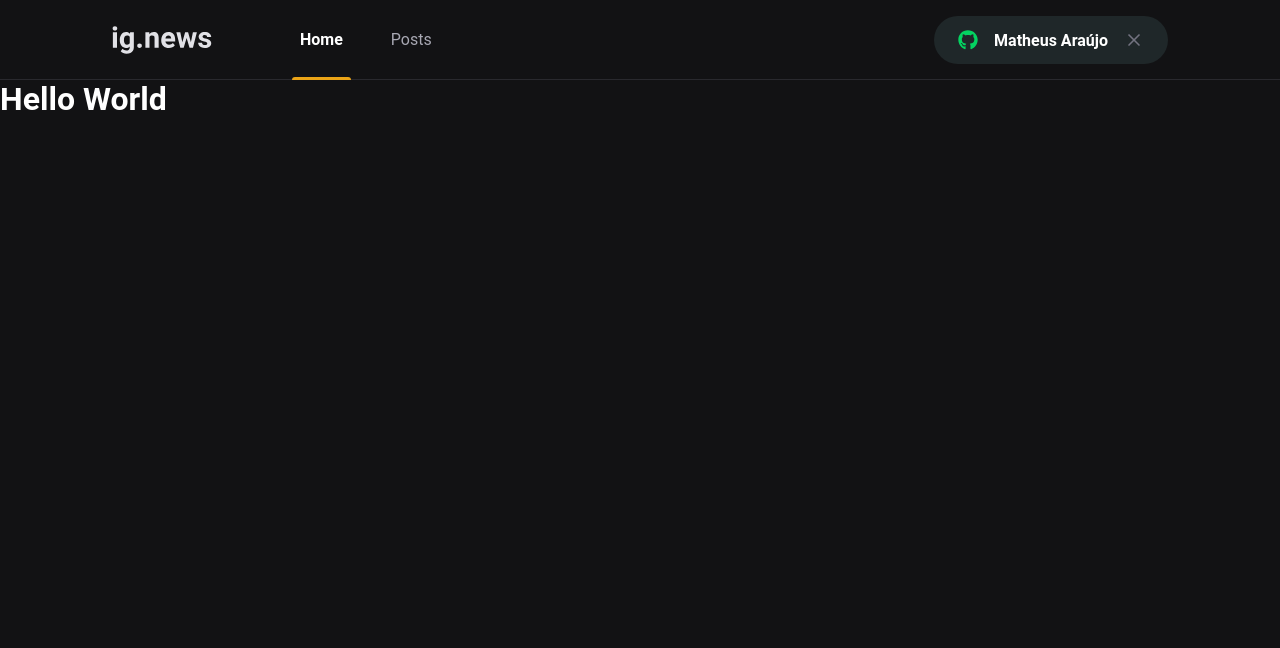
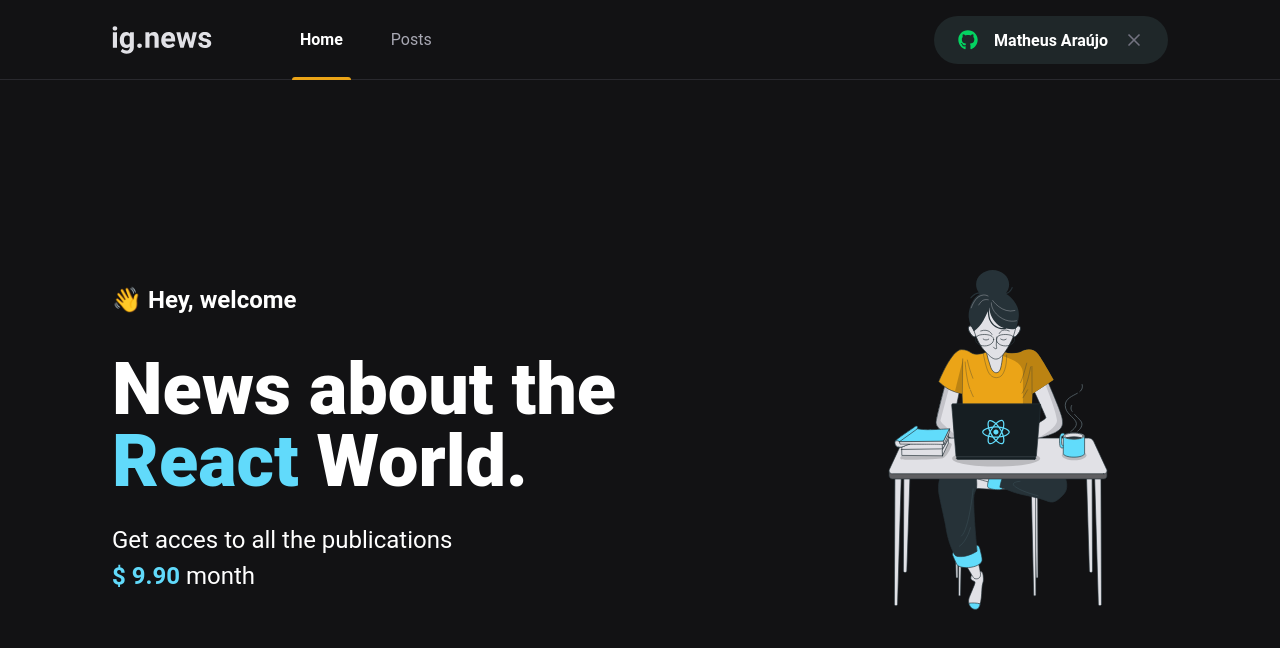
Before and after one commit to MatheusAraujoDev/ignite-news, a Next.js app: page / in a window 1280 px wide. Shown: the top 648 px of the page. Built offline with nearby package versions, Linux system fonts and the light colour scheme.

Commit message:
Add: content to Home page

```diff
--- /dev/null
+++ b/src/pages/home.module.scss
@@ -0,0 +1,46 @@
+.contentContainer {
+
+  max-width: 1120px;
+  margin: 0 auto;
+  padding: 0 2rem;
+  height: calc(100vh - 5rem);
+
+  display: flex;
+  align-items: center;
+  justify-content: space-between;
+}
+
+.hero {
+  max-width: 600px;
+
+  > span {
+    font-size: 1.5rem;
+    font-weight: bold;
+  }
+
+  h1 {
+    font-size: 4.5rem;
+    line-height: 4.5rem;
+    font-weight: 900;
+    margin-top: 2.5rem;
+
+    span {
+      color: var(--cyan-500)
+    }
+  }
+
+  p {
+    font-size: 1.5rem;
+    line-height: 2.25rem;
+    margin-top: 1.5rem;
+
+    span {
+      color: var(--cyan-500);
+      font-weight: bold;
+    }
+  }
+
+  button {
+    margin-top: 2.5rem;
+  }
+}
--- a/src/pages/index.tsx
+++ b/src/pages/index.tsx
@@ -1,4 +1,6 @@
 import Head from 'next/head'
+import Image from 'next/image'
+import styles from './home.module.scss'
 
 export default function Home() {
   return (
@@ -6,9 +8,37 @@
       <Head>
         <title>Home | Ignews</title>
       </Head>
-      <h1>
-        Hello <span>World</span>
-      </h1>
+
+      <main className={styles.contentContainer}>
+        <section className={styles.hero}>
+          <span>👋 Hey, welcome</span>
+          <h1>
+            News about the <span>React</span> World.
+          </h1>
+          <p>
+            Get acces to all the publications
+            <br />
+            <span>$ 9.90 </span>
+            month
+            {/* <span>
+              for{' '}
+              {new Intl.NumberFormat('en-US', {
+                style: 'currency',
+                currency: 'USD',
+              }).format(Number(price.unit_amount) / 100)}{' '}
+              month
+            </span> */}
+          </p>
+
+          {/* <SubscribeButton priceId={product.priceId} /> */}
+        </section>
+        <Image
+          src="/images/avatar.svg"
+          width={340}
+          height={340}
+          alt="Girl coding"
+        />
+      </main>
     </>
   )
 }
```
